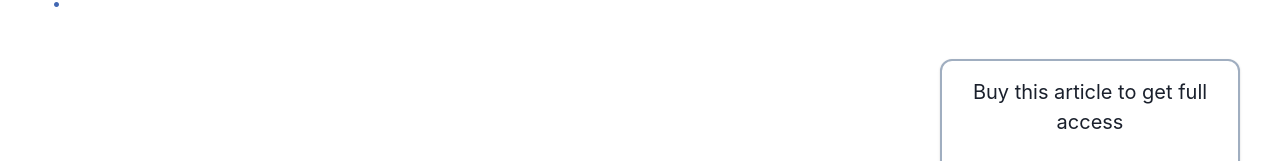
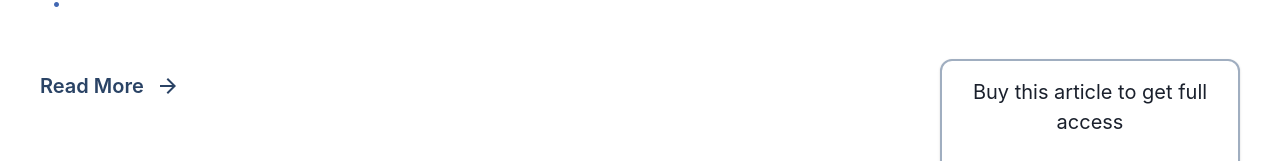
Before and after one commit to auttmme/delos-news, a Next.js app: page /detail in a window 1280 px wide. Shown: the part 142-303 px from the top of the page. Built offline with nearby package versions, Linux system fonts and the light colour scheme.

Commit message:
breaking-change(ArticleDetail): add url property for linking to original article post

```diff
--- a/src/components/article/ArticleDetail.jsx
+++ b/src/components/article/ArticleDetail.jsx
@@ -1,5 +1,8 @@
 import React from "react";
 import { Heading, Box, Flex, Image, Text } from "@chakra-ui/react";
+import { ArrowForwardIcon } from "@chakra-ui/icons";
+
+import Link from "next/link";
 
 export default function ArticleDetail({
 	title,
@@ -8,6 +11,7 @@ export default function ArticleDetail({
 	published,
 	imageSrc,
 	imageAlt,
+	url,
 }) {
 	console.log("data", author, published);
 
@@ -33,6 +37,14 @@ export default function ArticleDetail({
 				/>
 			</Flex>
 			<Text my={8}>{abstract}</Text>
+			<Link href={url}>
+				<Flex alignItems={"center"}>
+					<Text color="blue.800" fontSize={"xl"} fontWeight={"semibold"}>
+						Read More
+					</Text>
+					<ArrowForwardIcon marginLeft={3} boxSize={6} color="blue.800" />
+				</Flex>
+			</Link>
 		</Box>
 	);
 }
```
